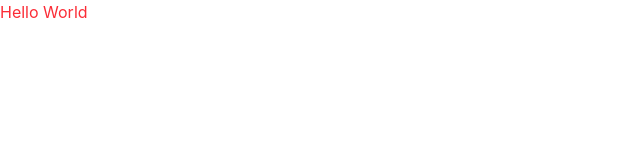
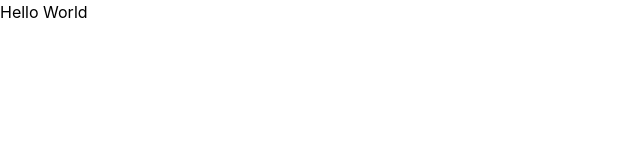
Before and after one commit to michaelprocha/todo-json-server, a React (Vite) app: page / in a window 1280 px wide. Shown: the top 160 px of the page, without its empty margins (0-640 px from the left). Built offline with nearby package versions, Linux system fonts and the light colour scheme.

Commit message:
add color system design

```diff
--- a/src/App.tsx
+++ b/src/App.tsx
@@ -4,7 +4,7 @@ import { RouterProvider } from "react-router/dom";
 const router = createBrowserRouter([
 	{
 		path: "/",
-		element: <div className="text-red-500">Hello World</div>,
+		element: <div className="text-teste">Hello World</div>,
 	},
 ]);
 
--- a/src/style.css
+++ b/src/style.css
@@ -1 +1,21 @@
 @import "tailwindcss";
+
+@theme{
+    --color-*: initial;
+    --color-blue-roayal: #003D9B;
+    --color-blue-dark: #1D4ED8;
+    --color-blue-light: #DBEAFE;
+    --color-yellow-mustard: #FACC15;
+    --color-yellow-dark: #A16207;
+    --color-yellow-light: #FEF9C3;
+    --color-green-dark: #047857;
+    --color-green: #10B981;
+    --color-green-light: #D1FAE5;
+    --color-red-light: #FEE2E2;
+    --color-red-dark: #B91C1C;
+    --color-midnight: #111827;
+    --color-gray: #3E434B;
+    --color-zinc: #CFD1D5;
+    --color-white-light: #F9FAFB;
+    --color-white: #ffffff;
+}
```
